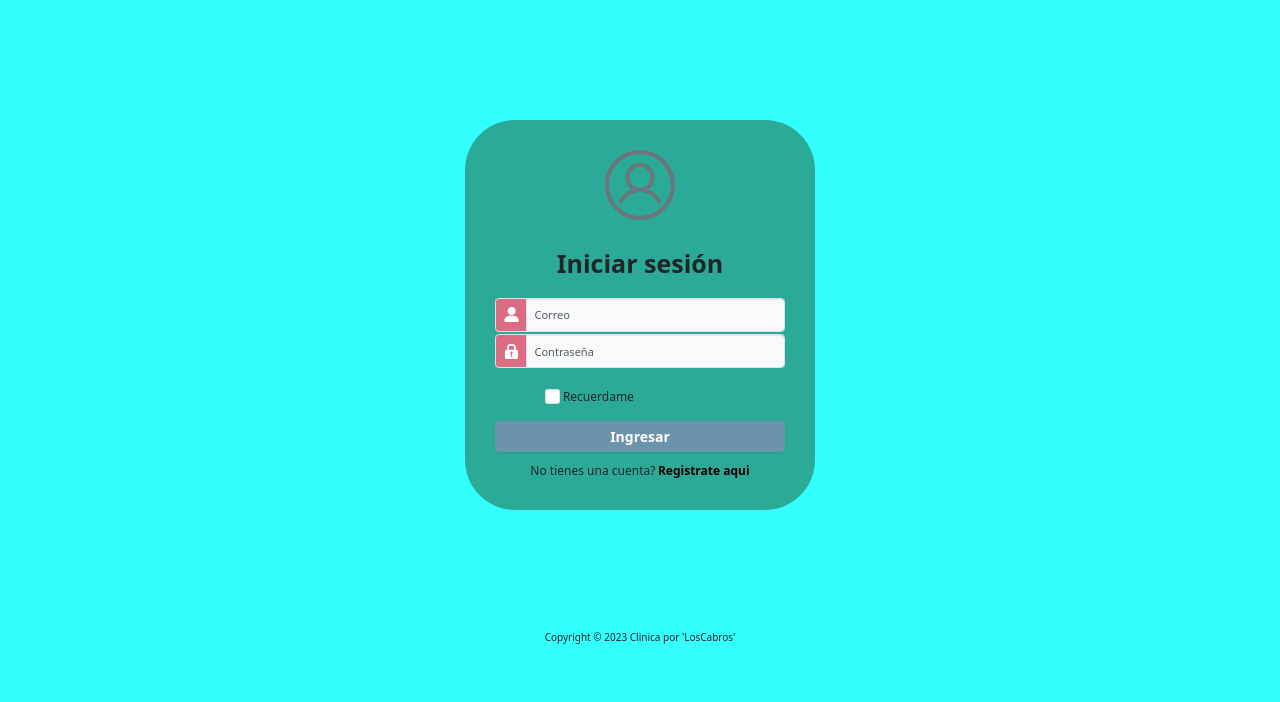
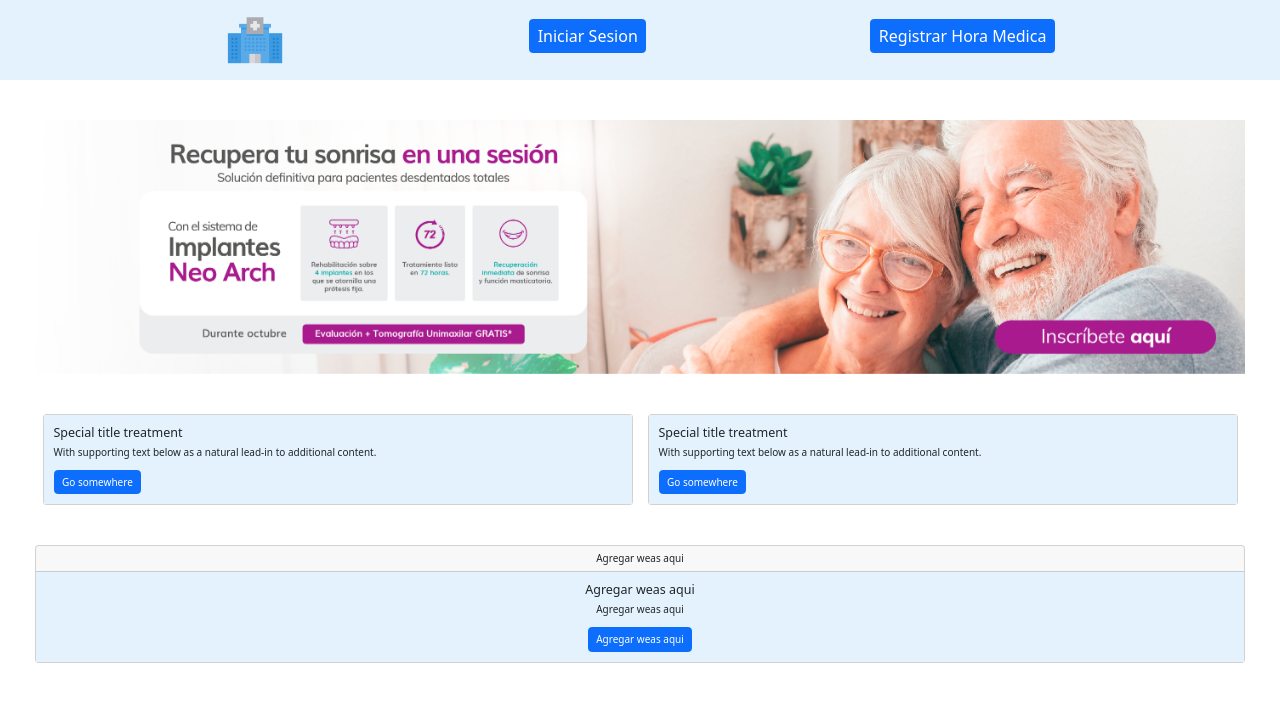
Before and after one commit to Nikowoss/Clinica, a Django app: page / in a window 1280 px wide. Shown: the top 702 px of the page. Run offline with Django 4.2, Linux system fonts and the light colour scheme; some libraries are stand-ins or nearby versions.

Commit message:
sumandoPaginas

```diff
--- a/Servidor/aplicaciones/templates/aplicaciones/Inicio.html
+++ b/Servidor/aplicaciones/templates/aplicaciones/InicioSesion.html
@@ -14,6 +14,7 @@
 </head>
 
 <main style="margin: 120px;">
+
     <div class="d-flex justify-content-center align-items-center mh-100 "  >
         <div class="p-5" style="width: 35rem;border-radius: 50px;background-color: rgba(38, 127, 98, 0.66);">
             <div style="height: 80px;" class="d-flex justify-content-center">
@@ -37,22 +38,14 @@
                 <input style="font-size:11px;" class="form-control bg-light" type="password" placeholder="Contraseña"
                     id="password" name="password" />
             </div>
-            <div class="d-flex justify-content-around mt-4">
-                <div class="d-flex align-items-center gap-1">
-                    <input style="height:1.5rem; width: 1.5rem;" class="form-check-input" type="checkbox" />
-                    <div class="pt-2" style="font-size: 1.2rem">Recuerdame</div>
-                </div>
-                <div class="pt-1">
-                </div>
 
-            </div>
             <div>
-                <button onclick="login()" style="background: #6d92ac; font-size: 14px;"
-                    class="btn text-white w-100 mt-4 fw-semibold shadow-sm">Ingresar</button>
+                <a href="{% url 'InicioPaciente' %}"><button style="background: #308aca; font-size: 14px;"
+                    class="btn text-white w-100 mt-4 fw-semibold shadow-sm">Ingresar</button></a>
             </div>
             <div class="d-flex gap-1 justify-content-center mt-3">
                 <div style="font-size: 1.2rem">No tienes una cuenta?</div>
-                <a href="/Inicio.html" class="text-decoration-none fw-semibold" style="font-size: 1.2rem; color: black;">Registrate
+                <a href="{% url 'CrearCuenta' %}" class="text-decoration-none fw-semibold" style="font-size: 1.2rem; color: black;">Registrate
                     aqui</a>
             </div>
         </div>
--- /dev/null
+++ b/Servidor/aplicaciones/templates/aplicaciones/InicioWebPaciente.html
@@ -0,0 +1,104 @@
+{% load static %}
+<!DOCTYPE html>
+<html lang="es">
+
+<head>
+    <meta charset="UTF-8">
+    <meta http-equiv="X-UA-Compatible" content="IE=edge">
+    <meta name="viewport" content="width=device-width, initial-scale=1.0">
+    <title>Clinica</title>
+    <link rel="stylesheet" href="https://cdnjs.cloudflare.com/ajax/libs/font-awesome/5.15.1/css/all.min.css" />
+    <!-- Revisar iconos redes sociales -->
+    <link href="https://cdn.jsdelivr.net/npm/bootstrap@5.3.2/dist/css/bootstrap.min.css" rel="stylesheet"
+        integrity="sha384-T3c6CoIi6uLrA9TneNEoa7RxnatzjcDSCmG1MXxSR1GAsXEV/Dwwykc2MPK8M2HN" crossorigin="anonymous">
+    <script src="https://cdn.jsdelivr.net/npm/bootstrap@5.3.2/dist/js/bootstrap.bundle.min.js"
+        integrity="sha384-C6RzsynM9kWDrMNeT87bh95OGNyZPhcTNXj1NW7RuBCsyN/o0jlpcV8Qyq46cDfL"
+        crossorigin="anonymous"></script>
+    <link rel="stylesheet" href="https://maxcdn.bootstrapcdn.com/bootstrap/3.4.1/css/bootstrap.min.css">
+    <link href="https://cdn.jsdelivr.net/npm/bootstrap@5.3.0-alpha2/dist/css/bootstrap.min.css" rel="stylesheet"
+        integrity="sha384-aFq/bzH65dt+w6FI2ooMVUpc+21e0SRygnTpmBvdBgSdnuTN7QbdgL+OapgHtvPp" crossorigin="anonymous">
+
+    <script src="https://unpkg.com/sweetalert/dist/sweetalert.min.js"></script>
+
+
+</head>
+
+<body>
+    <header style="height: 10vh; background-color: #e3f2fd;">
+        <nav class="navbar">
+            <a href="{% url 'InicioPaciente'%}" class="" style="text-decoration: none;"><img
+                    src="{% static 'aplicaciones/img/icon-hos.png' %}" height="60px"
+                    style="  padding-right: 20px; font-size: x-large;" alt="Logo"></a>
+
+            <div style="display: flex;">
+                <a style="font-size: medium;text-decoration: none; justify-content: flex-start;"
+                    href="{% url 'InicioSesion' %}" class=" btn btn-primary">Iniciar Sesion</a>
+            </div>
+
+            <div style="display: flex;">
+                <a style="font-size: medium;text-decoration: none;" href="{% url 'HoraMedica' %}"
+                    class=" btn btn-primary">Registrar Hora Medica</a>
+            </div>
+        </nav>
+    </header>
+    <div>
+        <div class="m-5 p-2">
+
+            <div style="margin-top: 5px;" id="carouselExampleControls" class="carousel slide" data-bs-ride="carousel">
+                <div class="carousel-inner">
+                    <div class="carousel-item active">
+                        <img src="{% static 'aplicaciones/img/1.png' %}" class="d-block w-100" alt="...">
+                    </div>
+                    <div class="carousel-item">
+                        <img src="{% static 'aplicaciones/img/3.png' %}" class="d-block w-100" alt="...">
+                    </div>
+                    <div class="carousel-item">
+                        <img src="{% static 'aplicaciones/img/4.png' %}" class="d-block w-100" alt="...">
+                    </div>
+                </div>
+                <button class="carousel-control-prev" type="button" data-bs-target="#carouselExampleControls"
+                    data-bs-slide="prev">
+                    <span class="carousel-control-prev-icon" aria-hidden="true"></span>
+                    <span class="visually-hidden">Previous</span>
+                </button>
+                <button class="carousel-control-next" type="button" data-bs-target="#carouselExampleControls"
+                    data-bs-slide="next">
+                    <span class="carousel-control-next-icon" aria-hidden="true"></span>
+                    <span class="visually-hidden">Next</span>
+                </button>
+            </div>
+        </div>
+    </div>
+    <div class="row m-5 p-2">
+        <div class="col-sm-6">
+            <div class="card">
+                <div class="card-body" style="background-color: #e3f2fd;">
+                    <h5 class="card-title">Special title treatment</h5>
+                    <p class="card-text">With supporting text below as a natural lead-in to additional content.</p>
+                    <a href="#" class="btn btn-primary">Go somewhere</a>
+                </div>
+            </div>
+        </div>
+        <div class="col-sm-6">
+            <div class="card">
+                <div class="card-body" style="background-color: #e3f2fd;">
+                    <h5 class="card-title">Special title treatment</h5>
+                    <p class="card-text">With supporting text below as a natural lead-in to additional content.</p>
+                    <a href="#" class="btn btn-primary">Go somewhere</a>
+                </div>
+            </div>
+        </div>
+    </div>
+    <div class="m-5 p-2">
+        <div class="card text-center">
+            <div class="card-header">
+                Agregar weas aqui
+            </div>
+            <div class="card-body" style="background-color: #e3f2fd;">
+                <h5 class="card-title">Agregar weas aqui</h5>
+                <p class="card-text">Agregar weas aqui</p>
+                <a href="#" class="btn btn-primary">Agregar weas aqui</a>
+            </div>
+        </div>
+    </div>
+</body>
--- a/Servidor/aplicaciones/templates/aplicaciones/base.html
+++ b/Servidor/aplicaciones/templates/aplicaciones/base.html
@@ -19,7 +19,7 @@
 
 </head>
 
-<body style="background-color: #33FFFF;">
+<body >
 
     {% block contenido%}
 
--- a/Servidor/aplicaciones/urls.py
+++ b/Servidor/aplicaciones/urls.py
@@ -1,6 +1,9 @@
 from django.urls import path
-from .views import Inicio
+from .views import *
 
 urlpatterns = [
-    path('', Inicio,name="Inicio"),
+    path('InicioSesion', InicioSesion,name="InicioSesion"),
+    path('', InicioPaciente,name="InicioPaciente"),
+    path('CrearCuenta',CrearCuenta,name="CrearCuenta"),
+    path('HoraMedica',HoraMedica,name="HoraMedica"),
 ]
--- a/Servidor/aplicaciones/views.py
+++ b/Servidor/aplicaciones/views.py
@@ -3,5 +3,14 @@
 # Create your views here.
 
 
-def Inicio(request):
-    return render(request,'aplicaciones/Inicio.html')
+def InicioSesion(request):
+    return render(request,'aplicaciones/InicioSesion.html')
+
+def CrearCuenta(request):
+    return render(request,'aplicaciones/CrearCuenta.html')
+
+def InicioPaciente(request):
+    return render(request,'aplicaciones/InicioWebPaciente.html')
+
+def HoraMedica(request):
+    return render(request,'aplicaciones/HoraMedica.html')
```
Also changed, not shown: Servidor/aplicaciones/static/aplicaciones/css/botones.css (added, +7 -0 lines), Servidor/aplicaciones/templates/aplicaciones/CrearCuenta.html (added, +62 -0 lines), Servidor/aplicaciones/static/aplicaciones/img/1.png (added), Servidor/aplicaciones/static/aplicaciones/img/3.png (added), Servidor/aplicaciones/static/aplicaciones/img/4.png (added), Servidor/aplicaciones/static/aplicaciones/img/icon-hos.png (added), Servidor/aplicaciones/templates/aplicaciones/HoraMedica.html (added).
